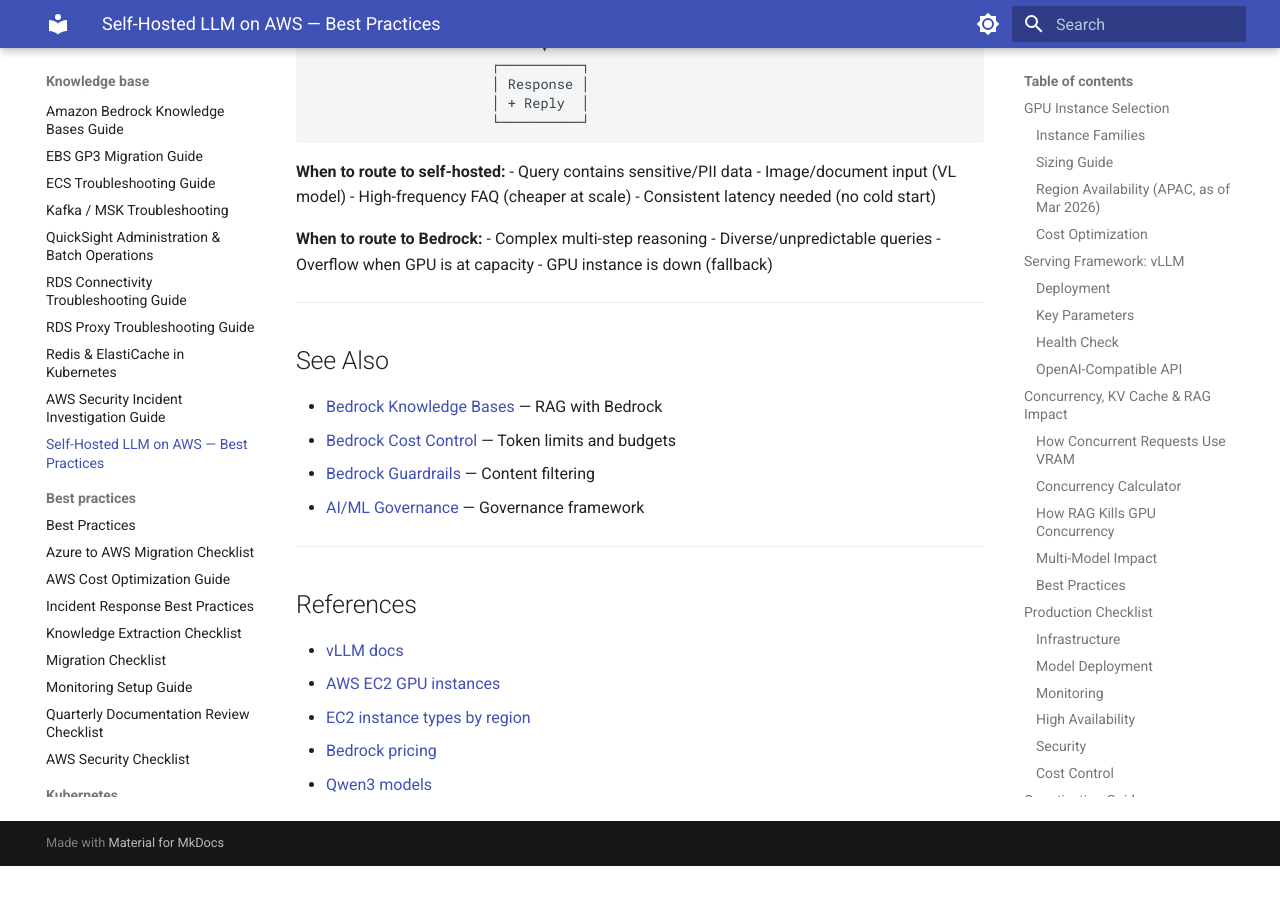
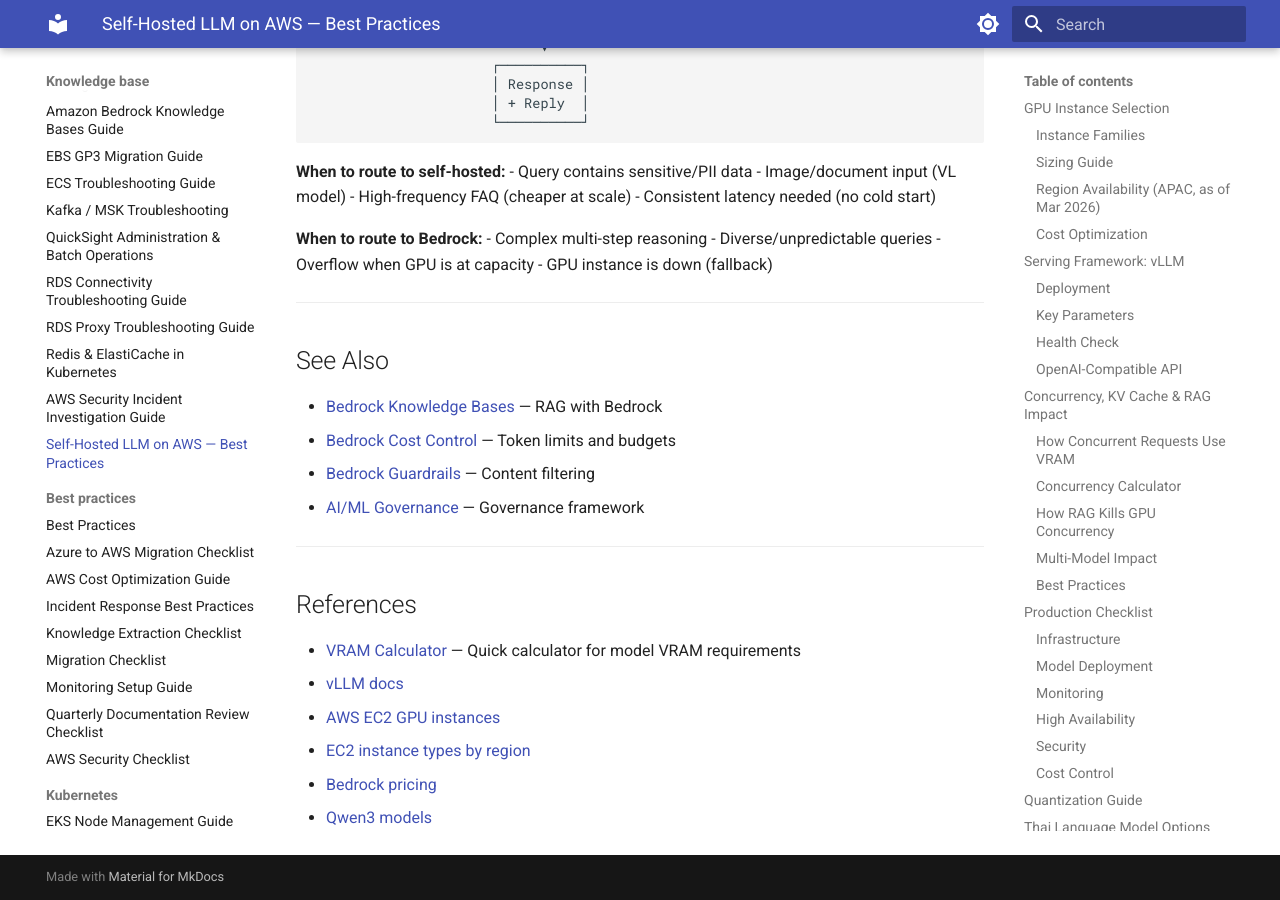
Before and after one commit to Fai/notes, an MkDocs documentation site: the page built from public/knowledge-base/aws/self-hosted-llm.md, in a window 1280 px wide and 900 px high, scrolled down 8966 px. Built offline with MkDocs 1.6.1 and Material for MkDocs 9.7.7, drawn with Linux system fonts in a browser that asks for light colours; before the commit the page ends 9832 px from its top, so only the background shows below that.

Commit message:
chore: sync public notes from vault

```diff
--- a/public/knowledge-base/aws/self-hosted-llm.md
+++ b/public/knowledge-base/aws/self-hosted-llm.md
@@ -349,6 +349,7 @@ Bedrock supports automatic cross-region routing at no extra cost. Enable it for:
 
 ## References
 
+- [VRAM Calculator](https://apxml.com/tools/vram-calculator) — Quick calculator for model VRAM requirements
 - [vLLM docs](https://docs.vllm.ai/)
 - [AWS EC2 GPU instances](https://aws.amazon.com/ec2/instance-types/#Accelerated_Computing)
 - [EC2 instance types by region](https://docs.aws.amazon.com/ec2/latest/instancetypes/ec2-instance-regions.html)
```
